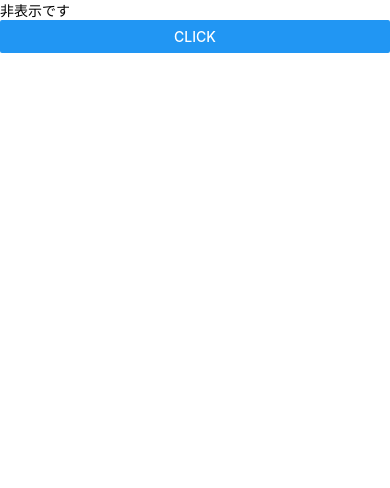
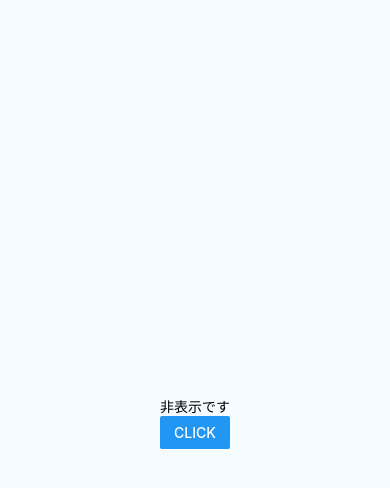
Before and after one commit to slintristeza/primer_of_react_native, a React Native app: screen / in a window 390 px wide. Shown: the top 488 px of the page. Built offline with nearby package versions, Linux system fonts and the light colour scheme.

Commit message:
add:container styles

```diff
--- a/App.js
+++ b/App.js
@@ -7,11 +7,25 @@
  */
 
 import React, {Fragment} from 'react';
+import {StyleSheet, View} from 'react-native';
 
 import Hoge from './components/Hoge';
 
 const App = () => {
-  return <Hoge isShow={false} />;
+  return (
+    <View style={styles.container}>
+      <Hoge isShow={false} />
+    </View>
+  );
 };
 
+const styles = StyleSheet.create({
+  container: {
+    flex: 1,
+    justifyContent: 'center',
+    alignItems: 'center',
+    backgroundColor: '#F5FCFF',
+  },
+});
+
 export default App;
```
